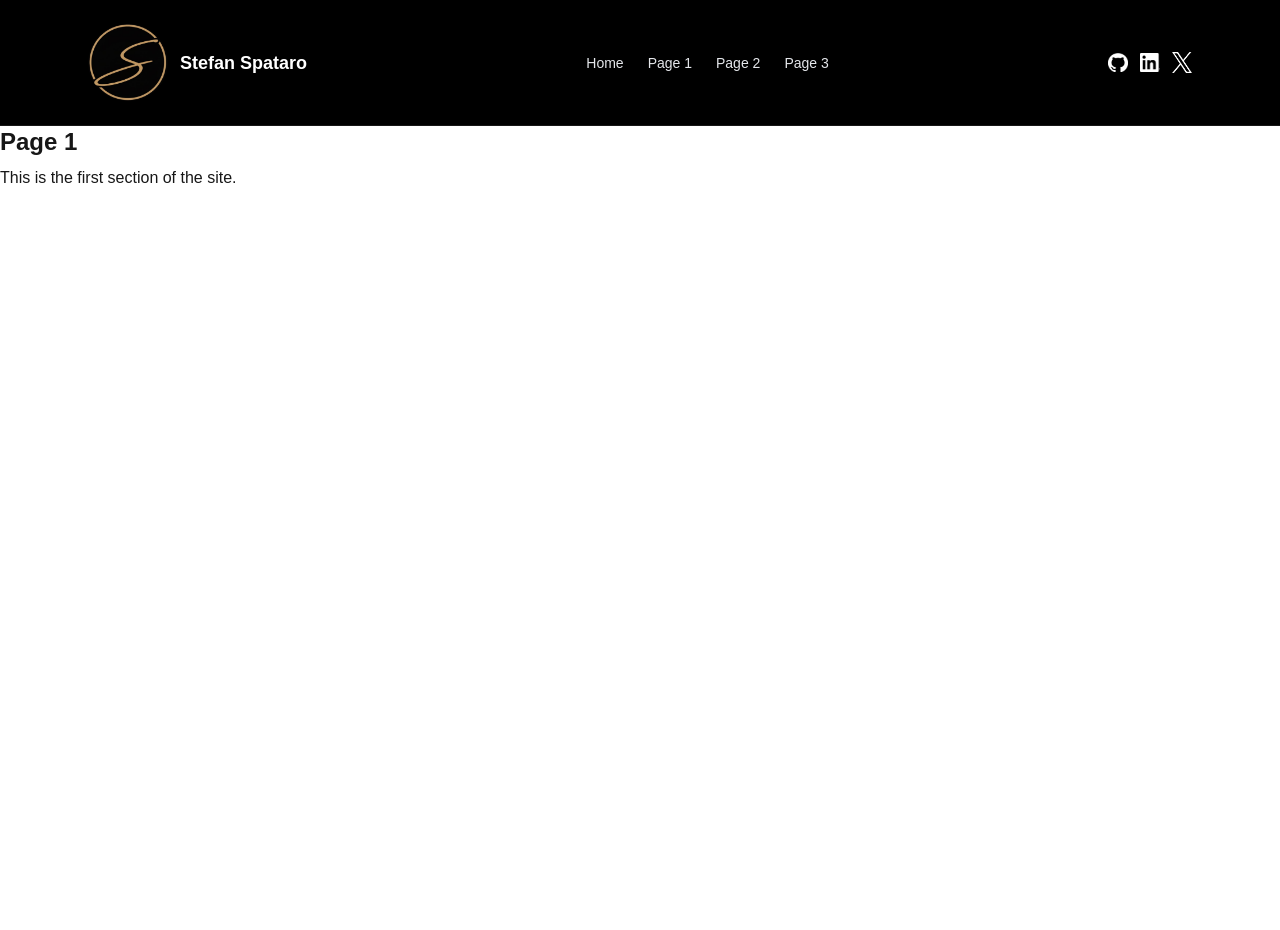
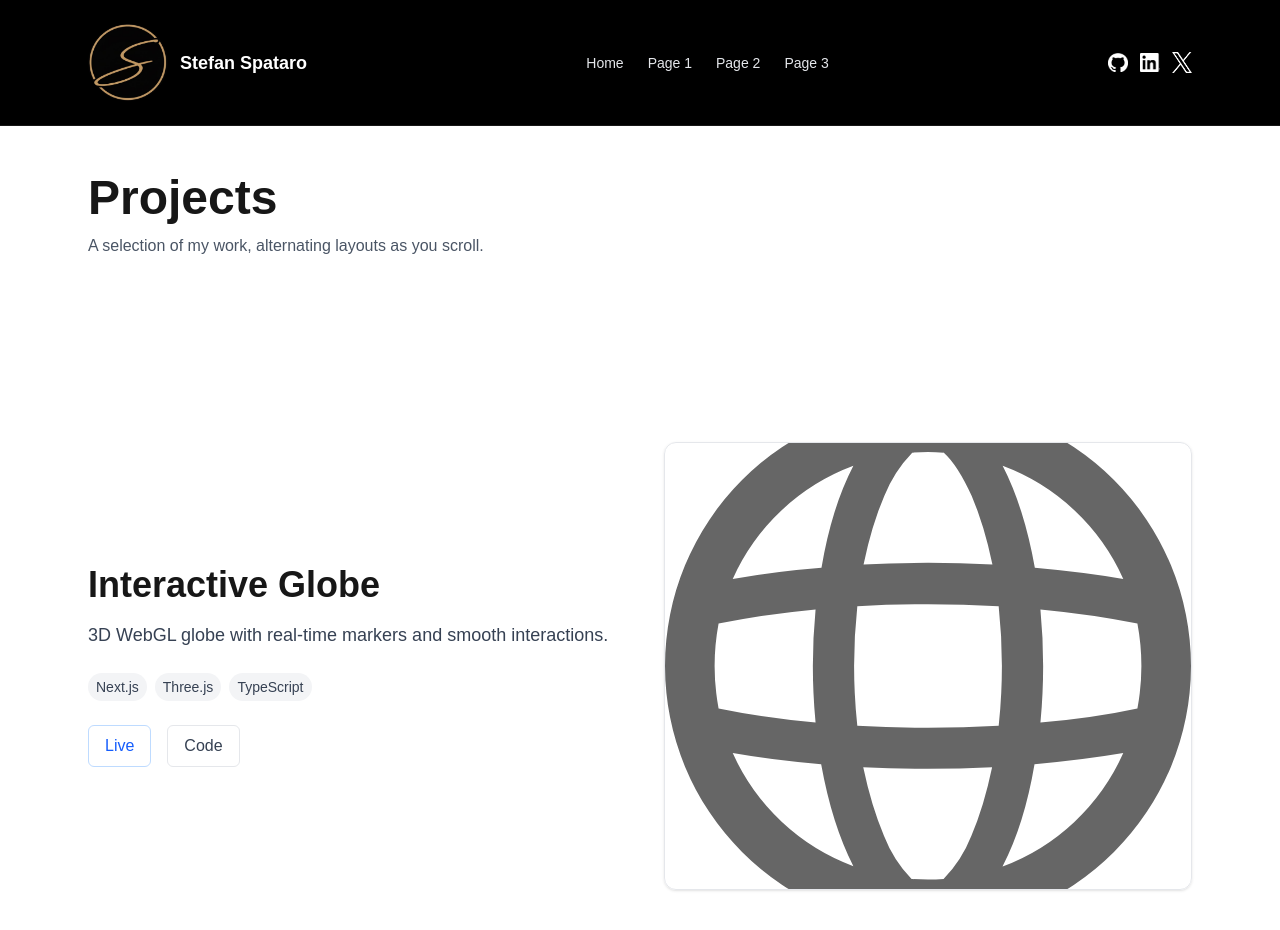
Before and after one commit to Stefans217/Portfolio-Website, a Next.js app in the folder portfolio-website/: page /page1 in a window 1280 px wide. Shown: the top 930 px of the page. Before the commit the page ends 800 px from the top, so only its background shows below. Built offline with nearby package versions, Linux system fonts and the light colour scheme.

Commit message:
created projects page layout

```diff
--- a/portfolio-website/src/app/page1/page.tsx
+++ b/portfolio-website/src/app/page1/page.tsx
@@ -1,8 +1,26 @@
-export default function Page1() {
+import ProjectSectionLeft from "@/components/ProjectSectionLeft";
+import ProjectSectionRight from "@/components/ProjectSectionRight";
+import { allProjects } from "@/data/projects";
+
+export default function ProjectsPage() {
   return (
-    <div>
-      <h1 className="text-2xl font-bold mb-2">Page 1</h1>
-      <p>This is the first section of the site.</p>
-    </div>
+    <main className="w-full">
+      {/* Optional heading */}
+      <div className="mx-auto max-w-6xl px-4 md:px-6 py-8 md:py-12">
+        <h1 className="text-3xl md:text-5xl font-bold">Projects</h1>
+        <p className="mt-3 text-gray-600 dark:text-gray-400">A selection of my work, alternating layouts as you scroll.</p>
+      </div>
+
+      {allProjects.map((project, idx) => (
+        idx % 2 === 0 ? (
+          <ProjectSectionRight key={project.id} project={project} />
+        ) : (
+          <ProjectSectionLeft key={project.id} project={project} />
+        )
+      ))}
+
+      {/* Spacer at the end */}
+      <div className="h-16" />
+    </main>
   );
 }
--- /dev/null
+++ b/portfolio-website/src/components/ProjectSectionLeft.tsx
@@ -0,0 +1,73 @@
+import Image from "next/image";
+import Link from "next/link";
+import type { Project } from "@/types/project";
+
+type Props = {
+  project: Project;
+};
+
+export default function ProjectSectionLeft({ project }: Props) {
+  const { title, description, tags, href, repo, imageSrc } = project;
+  return (
+    <section className="min-h-[90vh] w-full flex items-center">
+      <div className="mx-auto max-w-6xl px-4 md:px-6 w-full">
+        <div className="grid grid-cols-1 md:grid-cols-2 gap-8 md:gap-12 items-center">
+          {/* Card (left) */}
+          <div className="order-1">
+            <div className="relative rounded-xl border border-gray-200 dark:border-gray-800 bg-white/50 dark:bg-black/20 backdrop-blur-sm shadow-sm overflow-hidden h-80 sm:h-96 md:h-[28rem]">
+              {imageSrc ? (
+                <Image
+                  src={imageSrc}
+                  alt={`${title} preview image`}
+                  fill
+                  sizes="(max-width: 768px) 100vw, 50vw"
+                  className="object-cover"
+                />
+              ) : (
+                <div className="w-full h-full flex items-center justify-center text-gray-500">No image</div>
+              )}
+            </div>
+          </div>
+
+          {/* Text (right) */}
+          <div className="order-2">
+            <h2 className="text-2xl md:text-4xl font-bold mb-4">{title}</h2>
+            <p className="text-base md:text-lg text-gray-700 dark:text-gray-300 mb-6">{description}</p>
+            {tags?.length ? (
+              <ul className="flex flex-wrap gap-2 mb-6">
+                {tags.map((t) => (
+                  <li
+                    key={t}
+                    className="text-xs md:text-sm px-2 py-1 rounded-full bg-gray-100 dark:bg-gray-800 text-gray-700 dark:text-gray-300"
+                  >
+                    {t}
+                  </li>
+                ))}
+              </ul>
+            ) : null}
+            {(href || repo) && (
+              <div className="flex items-center gap-4">
+                {href && (
+                  <Link
+                    href={href}
+                    className="inline-flex items-center justify-center rounded-md border px-4 py-2 text-sm md:text-base font-medium text-blue-600 border-blue-200 hover:bg-blue-50 dark:text-blue-400 dark:border-blue-900 dark:hover:bg-blue-950/40"
+                  >
+                    Live
+                  </Link>
+                )}
+                {repo && (
+                  <Link
+                    href={repo}
+                    className="inline-flex items-center justify-center rounded-md border px-4 py-2 text-sm md:text-base text-gray-700 border-gray-200 hover:bg-gray-50 dark:text-gray-300 dark:border-gray-800 dark:hover:bg-gray-900/40"
+                  >
+                    Code
+                  </Link>
+                )}
+              </div>
+            )}
+          </div>
+        </div>
+      </div>
+    </section>
+  );
+}
--- /dev/null
+++ b/portfolio-website/src/components/ProjectSectionRight.tsx
@@ -0,0 +1,73 @@
+import Image from "next/image";
+import Link from "next/link";
+import type { Project } from "@/types/project";
+
+type Props = {
+  project: Project;
+};
+
+export default function ProjectSectionRight({ project }: Props) {
+  const { title, description, tags, href, repo, imageSrc } = project;
+  return (
+    <section className="min-h-[90vh] w-full flex items-center">
+      <div className="mx-auto max-w-6xl px-4 md:px-6 w-full">
+        <div className="grid grid-cols-1 md:grid-cols-2 gap-8 md:gap-12 items-center">
+          {/* Text (left) */}
+          <div className="order-1">
+            <h2 className="text-2xl md:text-4xl font-bold mb-4">{title}</h2>
+            <p className="text-base md:text-lg text-gray-700 dark:text-gray-300 mb-6">{description}</p>
+            {tags?.length ? (
+              <ul className="flex flex-wrap gap-2 mb-6">
+                {tags.map((t) => (
+                  <li
+                    key={t}
+                    className="text-xs md:text-sm px-2 py-1 rounded-full bg-gray-100 dark:bg-gray-800 text-gray-700 dark:text-gray-300"
+                  >
+                    {t}
+                  </li>
+                ))}
+              </ul>
+            ) : null}
+            {(href || repo) && (
+              <div className="flex items-center gap-4">
+                {href && (
+                  <Link
+                    href={href}
+                    className="inline-flex items-center justify-center rounded-md border px-4 py-2 text-sm md:text-base font-medium text-blue-600 border-blue-200 hover:bg-blue-50 dark:text-blue-400 dark:border-blue-900 dark:hover:bg-blue-950/40"
+                  >
+                    Live
+                  </Link>
+                )}
+                {repo && (
+                  <Link
+                    href={repo}
+                    className="inline-flex items-center justify-center rounded-md border px-4 py-2 text-sm md:text-base text-gray-700 border-gray-200 hover:bg-gray-50 dark:text-gray-300 dark:border-gray-800 dark:hover:bg-gray-900/40"
+                  >
+                    Code
+                  </Link>
+                )}
+              </div>
+            )}
+          </div>
+
+          {/* Card (right) */}
+          <div className="order-2">
+            <div className="relative rounded-xl border border-gray-200 dark:border-gray-800 bg-white/50 dark:bg-black/20 backdrop-blur-sm shadow-sm overflow-hidden h-80 sm:h-96 md:h-[28rem]">
+              {imageSrc ? (
+                <Image
+                  src={imageSrc}
+                  alt={`${title} preview image`}
+                  fill
+                  sizes="(max-width: 768px) 100vw, 50vw"
+                  className="object-cover"
+                />
+              ) : (
+                <div className="w-full h-full flex items-center justify-center text-gray-500">No image</div>
+              )}
+            </div>
+          </div>
+        </div>
+      </div>
+    </section>
+  );
+}
--- a/portfolio-website/src/data/projects.ts
+++ b/portfolio-website/src/data/projects.ts
@@ -29,3 +29,6 @@ export const featuredProjects: Project[] = [
     imageSrc: "/vercel.svg",
   },
 ];
+
+// For now, list all projects as the same as featured. Expand as needed.
+export const allProjects: Project[] = [...featuredProjects];
```
